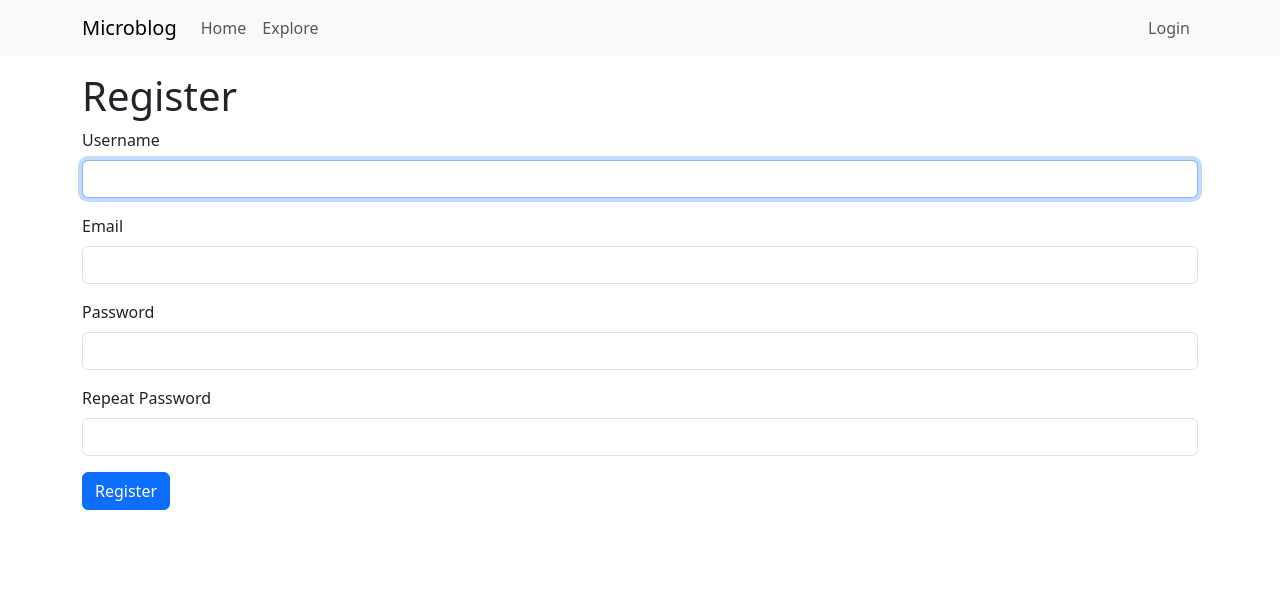
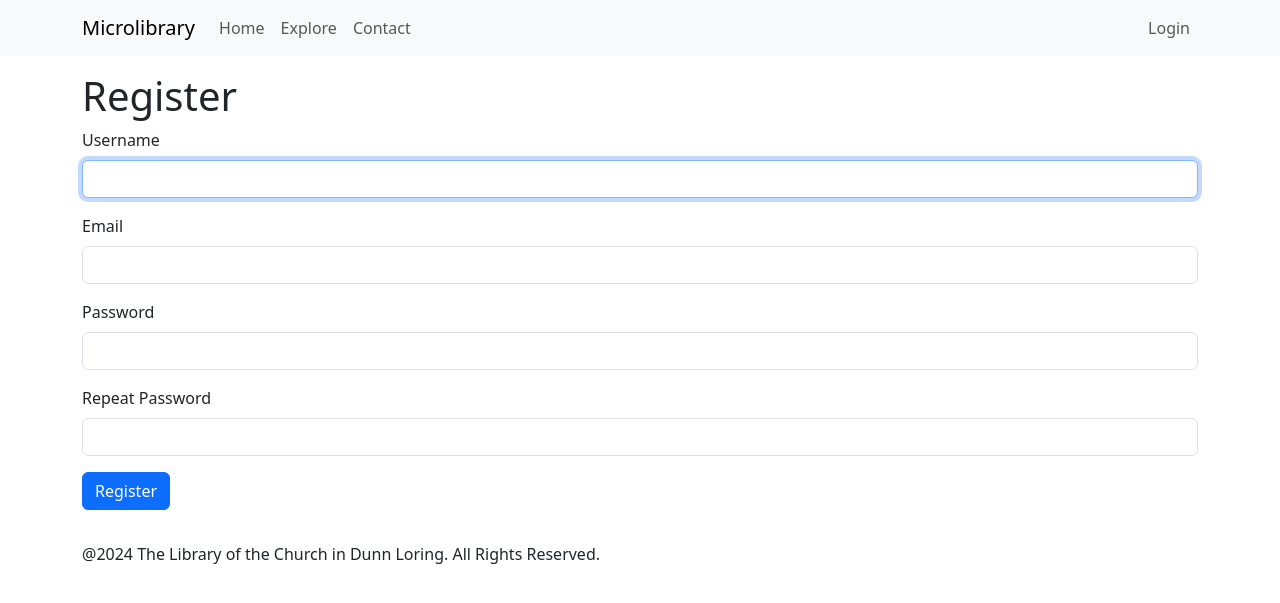
Before and after one commit to panzhh/microblog, a Flask app: page /auth/register in a window 1280 px wide. Shown: the top 603 px of the page. Run offline with Flask 3, Linux system fonts and the light colour scheme; some libraries are stand-ins or nearby versions.

Commit message:
add contact.html file.

```diff
--- a/app/main/routes.py
+++ b/app/main/routes.py
@@ -107,7 +107,7 @@ def index():
 
 
 @bp.route('/explore')
-@login_required
+#@login_required
 def explore():
 
     page = request.args.get('page', 1, type=int)
@@ -120,6 +120,11 @@ def explore():
 
     return render_template('book.html', title='Book', books=books.items, next_url=next_url, prev_url=prev_url)
 
+
+@bp.route('/contact')
+#@login_required
+def contact():
+    return render_template('contact.html')
 
 
 @bp.route('/user/<username>')
--- a/app/templates/base.html
+++ b/app/templates/base.html
@@ -4,9 +4,9 @@
     <meta charset="utf-8">
     <meta name="viewport" content="width=device-width, initial-scale=1">
     {% if title %}
-    <title>{{ title }} - Microblog</title>
+    <title>{{ title }} - Microlibrary</title>
     {% else %}
-    <title>{{ _('Welcome to Microblog') }}</title>
+    <title>{{ _('Welcome to Microlibrary') }}</title>
     {% endif %}
     <link
         href="https://cdn.jsdelivr.net/npm/bootstrap@5.3.2/dist/css/bootstrap.min.css"
@@ -17,7 +17,7 @@
   <body>
     <nav class="navbar navbar-expand-lg bg-body-tertiary">
       <div class="container">
-        <a class="navbar-brand" href="{{ url_for('main.index') }}">Microblog</a>
+        <a class="navbar-brand" href="{{ url_for('main.index') }}">Microlibrary</a>
         <button class="navbar-toggler" type="button" data-bs-toggle="collapse" data-bs-target="#navbarSupportedContent" aria-controls="navbarSupportedContent" aria-expanded="false" aria-label="Toggle navigation">
           <span class="navbar-toggler-icon"></span>
         </button>
@@ -28,6 +28,9 @@
             </li>
             <li class="nav-item">
               <a class="nav-link" aria-current="page" href="{{ url_for('main.explore') }}">{{ _('Explore') }}</a>
+            </li>
+            <li class="nav-item">
+              <a class="nav-link" aria-current="page" href="{{ url_for('main.contact') }}">{{ _('Contact') }}</a>
             </li>
             {% if g.search_form %}
             <form class="navbar-form navbar-left" method="get" action="{{ url_for('main.search') }}">
@@ -87,6 +90,23 @@
       {% endwith %}
       {% block content %}{% endblock %}
     </div>
+
+
+
+
+
+    <footer >
+      <div class="container mt-3">
+        @2024 The Library of the Church in Dunn Loring. All Rights Reserved.
+      </div>
+
+
+    </footer>
+
+
+
+
+
     <script
         src="https://cdn.jsdelivr.net/npm/bootstrap@5.3.2/dist/js/bootstrap.bundle.min.js"
         integrity="sha384-C6RzsynM9kWDrMNeT87bh95OGNyZPhcTNXj1NW7RuBCsyN/o0jlpcV8Qyq46cDfL"
--- a/app/templates/email/export_posts.html
+++ b/app/templates/email/export_posts.html
@@ -1,4 +1,4 @@
 <p>Dear {{ user.username }},</p>
 <p>Please find attached the archive of your posts that you requested.</p>
 <p>Sincerely,</p>
-<p>The Microblog Team</p>
+<p>The Microlibrary in the Church in Dunn Loring Team</p>
```
Also changed, not shown: app/templates/contact.html (added, +10 -0 lines), README.md.
